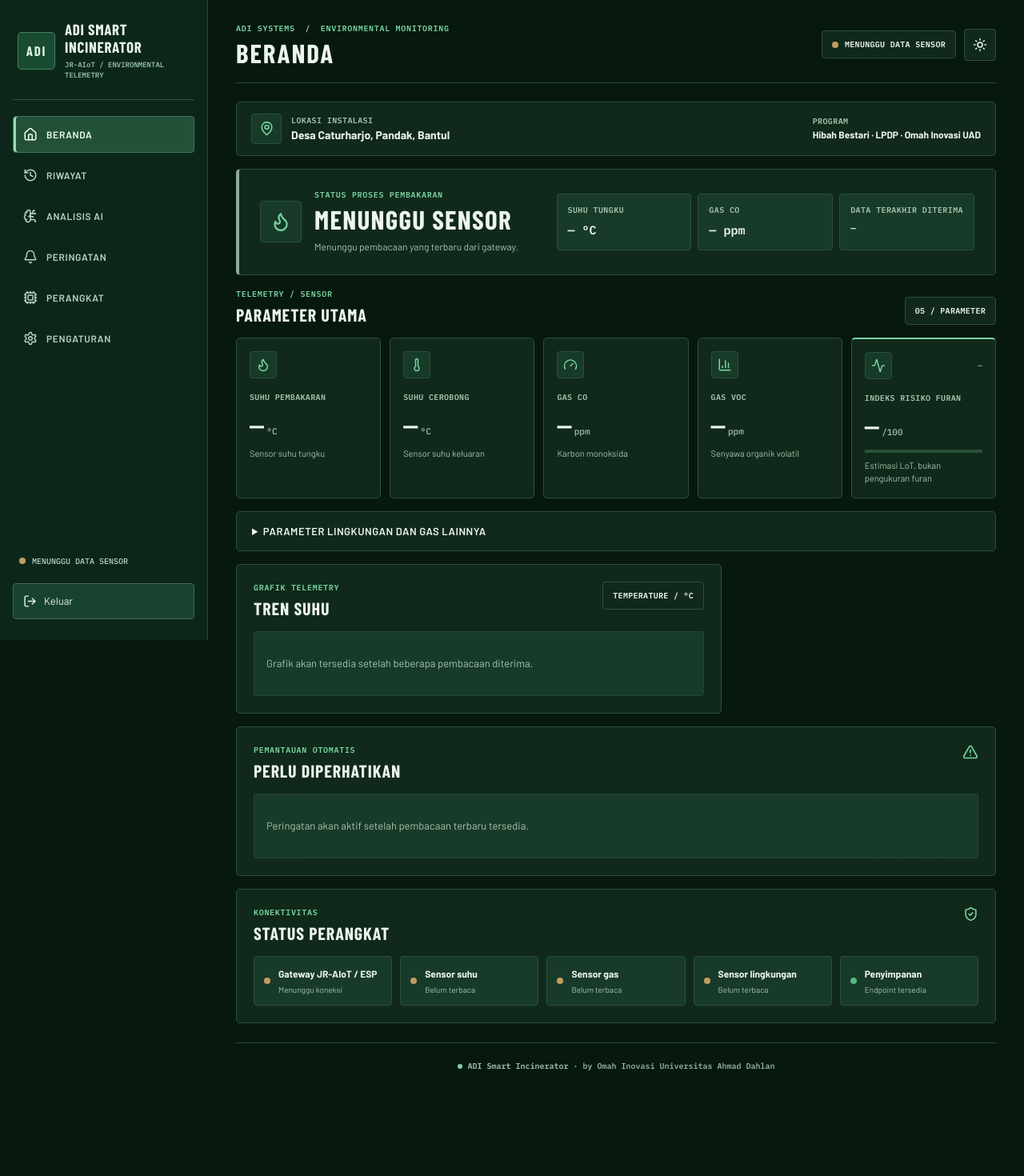
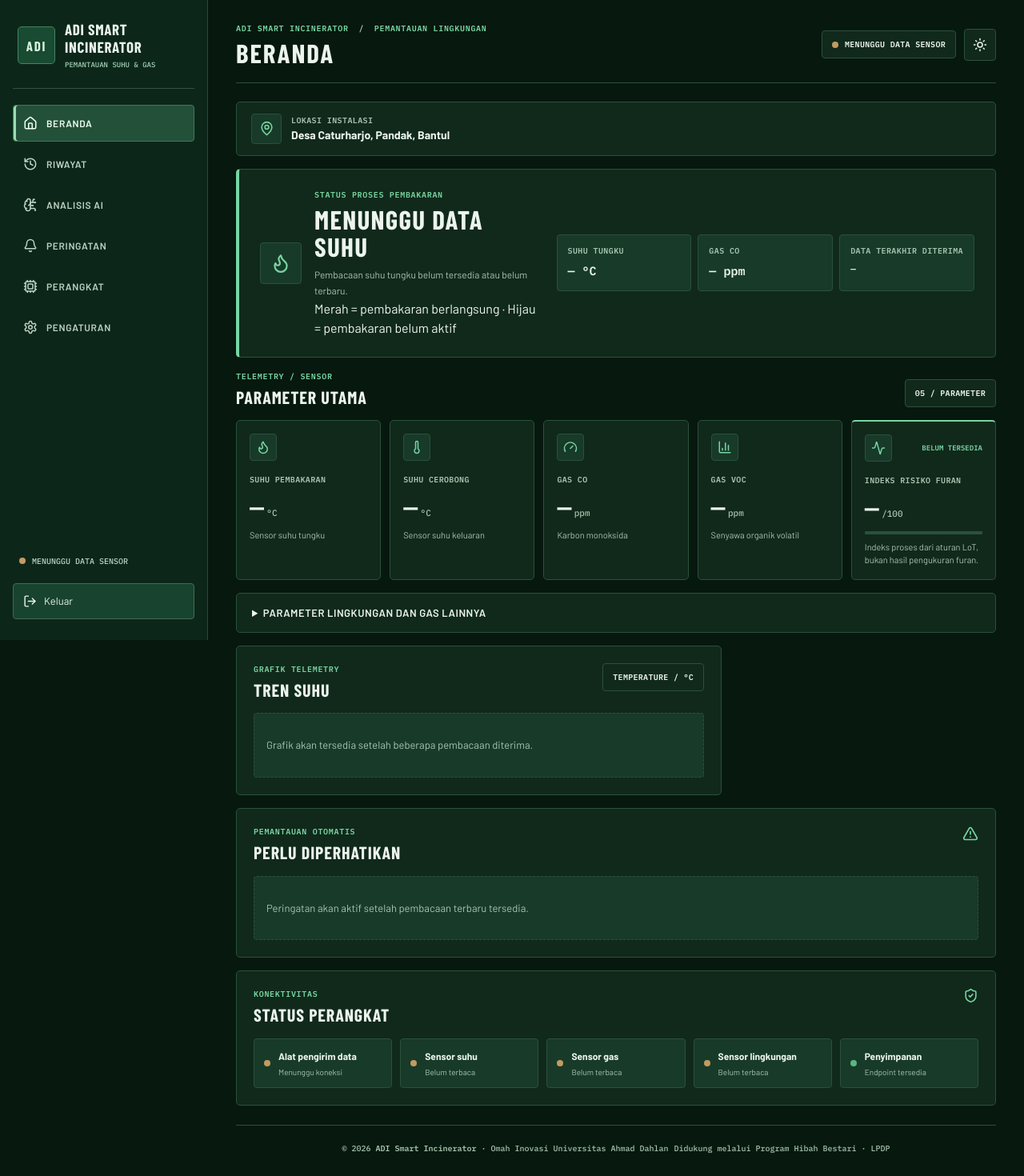
Before and after one commit to jrcoreid-repo/IoT_Incenerator_2026, a Next.js app: page /admin in a window 1280 px wide. Shown: the top 1470 px of the page at 80% size. Before the commit the page ends 1393 px from the top, so only its background shows below. Built offline with nearby package versions, Linux system fonts and the light colour scheme; a web font is replaced by a local one.

Commit message:
ux: distinct combustion red-green panel, severity colors, simpler device labels and sponsor footer

```diff
--- a/components/dashboard-shell.tsx
+++ b/components/dashboard-shell.tsx
@@ -55,16 +55,34 @@ function DevicePill({ name, status, active }: { name: string; status: string; ac
     </div>
   );
 }
+type StatusTone = "safe" | "caution" | "danger" | "critical" | "muted";
+
+// Warna menunjukkan kondisi indikator internal, bukan hasil uji emisi lingkungan.
+function riskPresentation(index: number | null, fresh: boolean): { label: string; tone: StatusTone } {
+  if (!fresh || index === null) return { label: "BELUM TERSEDIA", tone: "muted" };
+  if (index < 25) return { label: "NORMAL", tone: "safe" };
+  if (index < 50) return { label: "WASPADA", tone: "caution" };
+  if (index < 75) return { label: "BAHAYA", tone: "danger" };
+  return { label: "KRITIS", tone: "critical" };
+}
+
+function monitoringPresentation(severity: "normal" | "warning" | "critical" | "unknown"): { label: string; tone: StatusTone } {
+  if (severity === "normal") return { label: "NORMAL", tone: "safe" };
+  if (severity === "warning") return { label: "WASPADA", tone: "caution" };
+  if (severity === "critical") return { label: "BAHAYA", tone: "critical" };
+  return { label: "BELUM TERSEDIA", tone: "muted" };
+}
+
 function EventList({ events, live }: { events: RuleEvent[]; live: boolean }) {
   if (!live) return <p className="no-data">Peringatan akan aktif setelah pembacaan terbaru tersedia.</p>;
-  if (events.length === 0) return <p className="no-data">Tidak ada ambang internal yang terlampaui pada pembacaan terbaru. Ini bukan jaminan keamanan emisi.</p>;
+  if (events.length === 0) return <p className="no-data no-data-normal"><span className="status-label risk-safe">NORMAL</span> Tidak ada ambang internal yang terlampaui pada pembacaan terbaru. Ini bukan jaminan keamanan emisi.</p>;
   return (
     <div className="event-list">
       {events.map((event) => (
         <div className="event-row" key={event.code}>
           <span className={event.severity === "critical" ? "warning-dot" : "offline-dot"} />
           <div><strong>{event.title}</strong><small>{event.detail}</small></div>
-          <span className="event-level">{event.severity === "critical" ? "TINGGI" : "PERHATIAN"}</span>
+          <span className={"event-level status-label risk-" + (event.severity === "critical" ? "critical" : "caution")}>{event.severity === "critical" ? "BAHAYA" : "WASPADA"}</span>
         </div>
       ))}
     </div>
@@ -157,6 +175,19 @@ export default function DashboardShell({ mode = "client" }: { mode?: "client" |
   const sensorActive = (...keys: SensorKey[]) => fresh && keys.some(key => latest?.[key] !== null && latest?.[key] !== undefined);
   const virtualSource = latest?.deviceId.startsWith("ESP32-VIRTUAL") ?? false;
   const connectionLabel = !storageReady ? "PENYIMPANAN BELUM SIAP" : apiError ? "SERVER TIDAK TERHUBUNG" : fresh ? (virtualSource ? "PENGIRIM VIRTUAL TERHUBUNG" : "TELEMETRY ONLINE") : latest ? "DATA TIDAK TERBARU" : "MENUNGGU DATA SENSOR";
+  // Hanya nilai suhu tungku yang valid dan terbaru menentukan status membakar/tidak.
+  // Status ini berbeda dari bahaya emisi yang dihitung terpisah.
+  const hasFurnaceReading = fresh && latest?.furnace !== null && latest?.furnace !== undefined;
+  const isBurning = hasFurnaceReading && latest.furnace >= thresholds.activeTemp;
+  const burnTone = !hasFurnaceReading ? "unknown" : isBurning ? "burning" : "idle";
+  const burnLabel = !hasFurnaceReading ? "MENUNGGU DATA SUHU" : isBurning ? "SEDANG MEMBAKAR" : "TIDAK MEMBAKAR";
+  const burnDescription = !hasFurnaceReading
+    ? "Pembacaan suhu tungku belum tersedia atau belum terbaru."
+    : isBurning
+      ? `Suhu tungku mencapai batas aktif ${thresholds.activeTemp}°C. Pantau indikator gas secara terpisah.`
+      : `Suhu tungku di bawah batas aktif ${thresholds.activeTemp}°C. Fase terdeteksi: ${lot.process.toLowerCase()}.`;
+  const risk = riskPresentation(lot.furanIndex, fresh);
+  const monitoring = monitoringPresentation(lot.severity);
   const visibleNavItems = isAdmin ? navItems : navItems.filter(item => item.id !== "pengaturan");
 
   function applyThresholdSettings() {
@@ -187,7 +218,7 @@ export default function DashboardShell({ mode = "client" }: { mode?: "client" |
       <aside className="sidebar">
         <div className="brand">
           <div className="brand-logo" aria-hidden="true"><span>ADI</span></div>
-          <div><strong>ADI Smart Incinerator</strong><span>JR-AIoT / ENVIRONMENTAL TELEMETRY</span></div>
+          <div><strong>ADI Smart Incinerator</strong><span>PEMANTAUAN SUHU &amp; GAS</span></div>
         </div>
         <nav className="side-nav">
           {visibleNavItems.map(item => {
@@ -203,7 +234,7 @@ export default function DashboardShell({ mode = "client" }: { mode?: "client" |
 
       <main className="main-content">
         <header className="topbar">
-          <div><p className="topbar-overline">ADI SYSTEMS <span>/</span> ENVIRONMENTAL MONITORING</p><h1>{visibleNavItems.find(item => item.id === tab)?.label}</h1></div>
+          <div><p className="topbar-overline">ADI SMART INCINERATOR <span>/</span> PEMANTAUAN LINGKUNGAN</p><h1>{visibleNavItems.find(item => item.id === tab)?.label}</h1></div>
           <div className="top-actions">
             <span className="live-badge"><span className={fresh ? "status-dot" : "offline-dot"} /> {connectionLabel}</span>
             <button className="icon-button" onClick={() => setTheme(theme === "dark" ? "light" : "dark")} aria-label="Ganti tema">
@@ -218,14 +249,14 @@ export default function DashboardShell({ mode = "client" }: { mode?: "client" |
               <div className="project-context-main"><div className="project-context-icon"><MapPin size={19} /></div>
                 <div><span className="project-context-label">Lokasi instalasi</span><strong>Desa Caturharjo, Pandak, Bantul</strong></div>
               </div>
-              <div className="project-context-funding"><span>Program</span><strong>Hibah Bestari · LPDP · Omah Inovasi UAD</strong></div>
             </section>
-            <section className={"hero-status status-" + (fresh ? (lot.severity === "normal" ? "good" : "warn") : "muted")}>
+            <section className={"hero-status burn-" + burnTone} aria-label="Status aktivitas pembakaran">
               <div className="hero-status-main">
                 <div className="hero-icon-wrap"><Flame size={26} /></div>
                 <div><p className="section-kicker">Status proses pembakaran</p>
-                  <div className="combustion-state">{lot.process}</div>
-                  <p className="muted">{fresh ? lot.summary : "Menunggu pembacaan yang terbaru dari gateway."}</p>
+                  <div className="combustion-state">{burnLabel}</div>
+                  <p className="muted">{burnDescription}</p>
+                  <span className="burn-legend">Merah = pembakaran berlangsung · Hijau = pembakaran belum aktif</span>
                 </div>
               </div>
               <div className="hero-side">
@@ -240,14 +271,14 @@ export default function DashboardShell({ mode = "client" }: { mode?: "client" |
               <MetricCard title="Suhu cerobong" value={display("stack")} unit="°C" icon={Thermometer} note="Sensor suhu keluaran" />
               <MetricCard title="Gas CO" value={display("co")} unit="ppm" icon={Gauge} note="Karbon monoksida" />
               <MetricCard title="Gas VOC" value={display("voc")} unit="ppm" icon={BarChart3} note="Senyawa organik volatil" />
-              <article className="metric-card furan-card">
-                <div className="metric-card-head"><div className="metric-icon"><Activity size={18} /></div><span className="furan-level">{lot.furanLevel}</span></div>
+              <article className={"metric-card furan-card risk-border-" + risk.tone}>
+                <div className="metric-card-head"><div className="metric-icon"><Activity size={18} /></div><span className={"furan-level status-label risk-" + risk.tone}>{risk.label}</span></div>
                 <div className="metric-body"><span className="metric-label">Indeks risiko furan</span>
                   <div className="metric-value">{fresh ? formatNumber(lot.furanIndex, 0) : "—"}<small>/100</small></div>
                   <div className="furan-track" role="meter" aria-label="Indeks risiko furan hasil aturan LoT" aria-valuemin={0} aria-valuemax={100} aria-valuenow={fresh ? lot.furanIndex ?? 0 : 0}>
-                    <span style={{ width: (fresh && lot.furanIndex !== null ? lot.furanIndex : 0) + "%" }} />
+                    <span className={"risk-fill risk-" + risk.tone} style={{ width: (fresh && lot.furanIndex !== null ? lot.furanIndex : 0) + "%" }} />
                   </div>
-                  <span className="metric-note">Estimasi LoT, bukan pengukuran furan</span>
+                  <span className="metric-note">Indeks proses dari aturan LoT, bukan hasil pengukuran furan.</span>
                 </div>
               </article>
             </section>
@@ -275,7 +306,7 @@ export default function DashboardShell({ mode = "client" }: { mode?: "client" |
             <section className="panel device-summary">
               <div className="panel-heading"><div><p className="section-kicker">Konektivitas</p><h2>Status perangkat</h2></div><ShieldCheck size={19} /></div>
               <div className="device-grid">
-                <DevicePill name={virtualSource ? "ESP32 virtual" : "Gateway JR-AIoT / ESP"} active={fresh} status={fresh ? "Data diterima" : "Menunggu koneksi"} />
+                <DevicePill name={virtualSource ? "Pengirim virtual" : "Alat pengirim data"} active={fresh} status={fresh ? "Data diterima" : "Menunggu koneksi"} />
                 <DevicePill name="Sensor suhu" active={sensorActive("furnace","stack")} status={sensorActive("furnace","stack") ? "Pembacaan tersedia" : "Belum terbaca"} />
                 <DevicePill name="Sensor gas" active={sensorActive("co","voc","h2")} status={sensorActive("co","voc","h2") ? "Pembacaan tersedia" : "Belum terbaca"} />
                 <DevicePill name="Sensor lingkungan" active={sensorActive("ambient","humidity")} status={sensorActive("ambient","humidity") ? "Pembacaan tersedia" : "Belum terbaca"} />
@@ -310,9 +341,10 @@ export default function DashboardShell({ mode = "client" }: { mode?: "client" |
           <div className="panel full-span ai-analysis">
             <div className="panel-heading"><div><p className="section-kicker">Logic of Tree / Rule-Based</p><h2>Analisis AI otomatis</h2></div><BrainCircuit size={24} /></div>
             <div className="analysis-score-row">
-              <div><span>Status proses</span><strong>{lot.process}</strong></div>
-              <div><span>Indeks furan (estimasi)</span><strong>{fresh ? formatNumber(lot.furanIndex,0) : "—"} / 100 · {lot.furanLevel}</strong></div>
-              <div><span>Ketersediaan parameter</span><strong>{lot.validSensorCount} / 8 SENSOR</strong></div>
+              <div><span>Status pembakaran</span><strong className={"process-text process-" + burnTone}>{burnLabel}</strong></div>
+              <div><span>Status pemantauan</span><strong className={"status-label risk-" + monitoring.tone}>{monitoring.label}</strong></div>
+              <div><span>Indeks furan (estimasi)</span><strong><span className={"status-label risk-" + risk.tone}>{risk.label}</span> {fresh ? formatNumber(lot.furanIndex,0) : "—"} / 100</strong></div>
+              <div><span>Parameter tersedia</span><strong>{lot.validSensorCount} / 8 SENSOR</strong></div>
             </div>
             <div className="analysis-copy">
               <h3>Kesimpulan dari aturan LoT</h3><p>{lot.summary}</p>
@@ -335,14 +367,14 @@ export default function DashboardShell({ mode = "client" }: { mode?: "client" |
         </section>}
 
         {tab === "perangkat" && <section className="page-grid">
-          <div className="panel full-span"><div className="panel-heading"><div><p className="section-kicker">Perangkat & jaringan</p><h2>Koneksi JR-AIoT</h2></div><Wifi size={22} /></div>
+          <div className="panel full-span"><div className="panel-heading"><div><p className="section-kicker">Perangkat & jaringan</p><h2>Koneksi perangkat</h2></div><Wifi size={22} /></div>
             <div className="device-table">
               <div className="device-table-row header"><span>Perangkat</span><span>Antarmuka</span><span>Status</span><span>Data terakhir</span></div>
-              <div className="device-table-row"><strong>{latest?.deviceId ?? "Gateway ESP / JR-AIoT"}</strong><span>HTTPS Telemetry API</span><span>{fresh ? "Terhubung" : "Tidak terhubung"}</span><span>{formatClock(latest?.receivedAt)}</span></div>
-              <div className="device-table-row"><strong>Suhu tungku & cerobong</strong><span>Sensor suhu / RS485</span><span>{sensorActive("furnace","stack") ? "Data tersedia" : "Belum terbaca"}</span><span>—</span></div>
-              <div className="device-table-row"><strong>ZEH100 / Sensor gas</strong><span>RS485 / Gateway</span><span>{sensorActive("co","voc","h2") ? "Data tersedia" : "Belum terbaca"}</span><span>—</span></div>
-              <div className="device-table-row"><strong>Sensor lingkungan</strong><span>RS485 / Gateway</span><span>{sensorActive("ambient","humidity") ? "Data tersedia" : "Belum terbaca"}</span><span>—</span></div>
-              <div className="device-table-row"><strong>Server telemetry</strong><span>API / Penyimpanan</span><span>{storageReady ? "Siap" : "Belum dikonfigurasi"}</span><span>—</span></div>
+              <div className="device-table-row"><strong>{virtualSource ? "Pengirim virtual" : "Alat pengirim data"}</strong><span>Koneksi data internet</span><span>{fresh ? "Terhubung" : "Tidak terhubung"}</span><span>{formatClock(latest?.receivedAt)}</span></div>
+              <div className="device-table-row"><strong>Suhu tungku &amp; cerobong</strong><span>Kabel sensor</span><span>{sensorActive("furnace","stack") ? "Data tersedia" : "Belum terbaca"}</span><span>—</span></div>
+              <div className="device-table-row"><strong>Sensor gas</strong><span>Kabel sensor</span><span>{sensorActive("co","voc","h2") ? "Data tersedia" : "Belum terbaca"}</span><span>—</span></div>
+              <div className="device-table-row"><strong>Sensor lingkungan</strong><span>Kabel sensor</span><span>{sensorActive("ambient","humidity") ? "Data tersedia" : "Belum terbaca"}</span><span>—</span></div>
+              <div className="device-table-row"><strong>Penyimpanan data</strong><span>Server pemantauan</span><span>{storageReady ? "Siap" : "Belum dikonfigurasi"}</span><span>—</span></div>
             </div>
           </div>
         </section>}
@@ -365,7 +397,10 @@ export default function DashboardShell({ mode = "client" }: { mode?: "client" |
             </div>
           </div>
         </section>}
-        <footer className="site-footer"><span className="footer-dot" /><span><strong>ADI Smart Incinerator</strong> · by Omah Inovasi Universitas Ahmad Dahlan</span></footer>
+        <footer className="site-footer">
+          <div className="footer-main"><span className="footer-dot" /><span>© {new Date().getFullYear()} <strong>ADI Smart Incinerator</strong> · Omah Inovasi Universitas Ahmad Dahlan</span></div>
+          <div className="footer-sub">Didukung melalui Program Hibah Bestari · LPDP</div>
+        </footer>
       </main>
       <nav className="mobile-nav">
         {visibleNavItems.map(item => {
```
